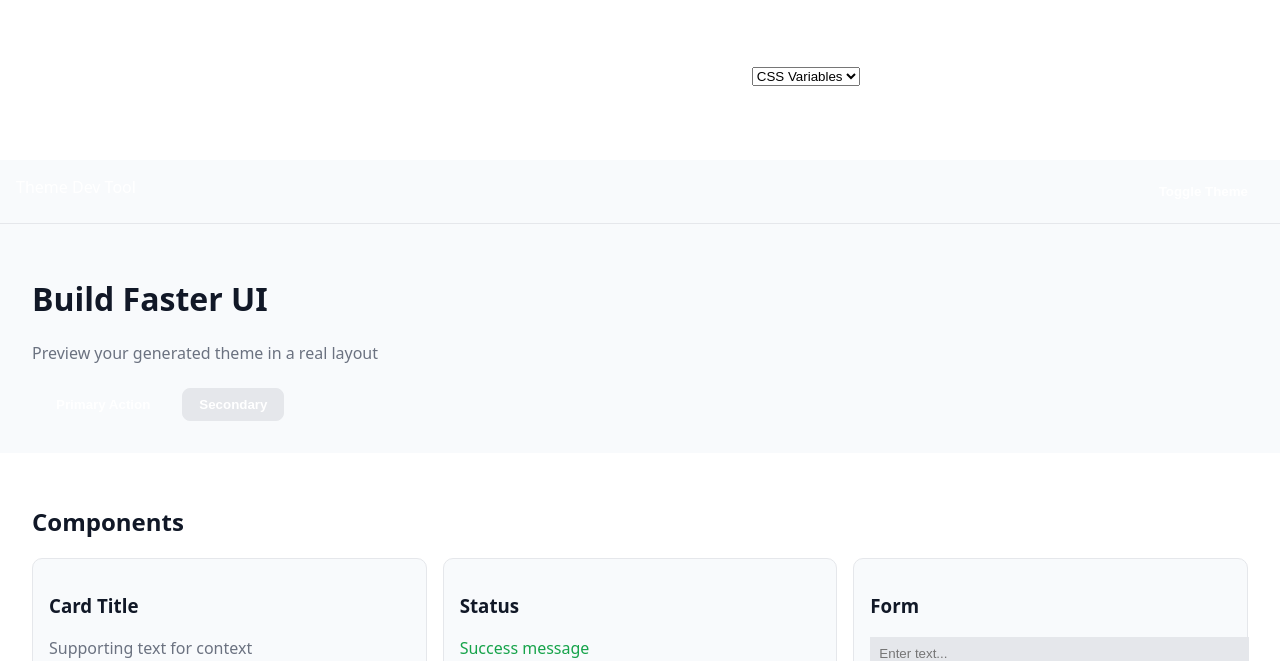
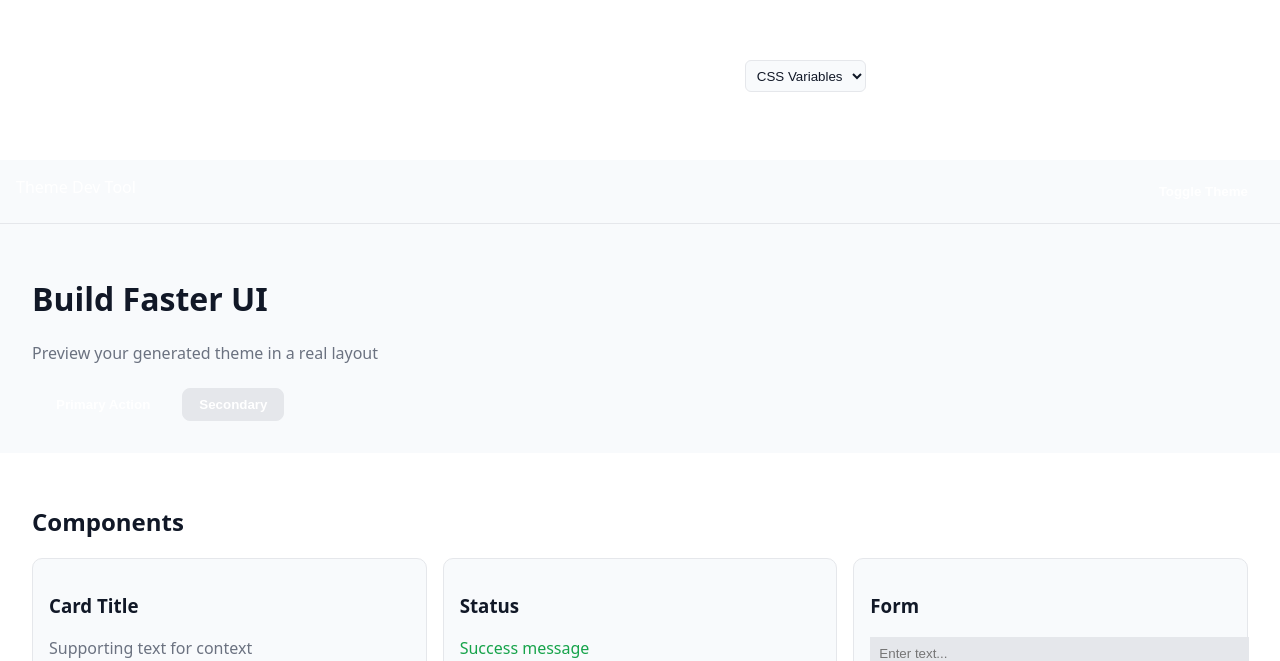
Before and after one commit to RodriguezRamiro/themedevstool, a React (Vite) app: page / in a window 1280 px wide. Shown: the part 139-800 px from the top of the page. Built offline with nearby package versions, Linux system fonts and the light colour scheme.

Commit message:
updated css styles with light styling for dropdown

```diff
--- a/src/App.css
+++ b/src/App.css
@@ -268,6 +268,13 @@ input {
     cursor: pointer;
   }
 
+  select {
+    padding: 0.4rem;
+    border-radius: 6px;
+    border: 1px solid var(--color-border);
+    background: var(--color-surface);
+    color: var(--color-text);
+  }
 
 .css-code {
     max-height: 300px;
```
